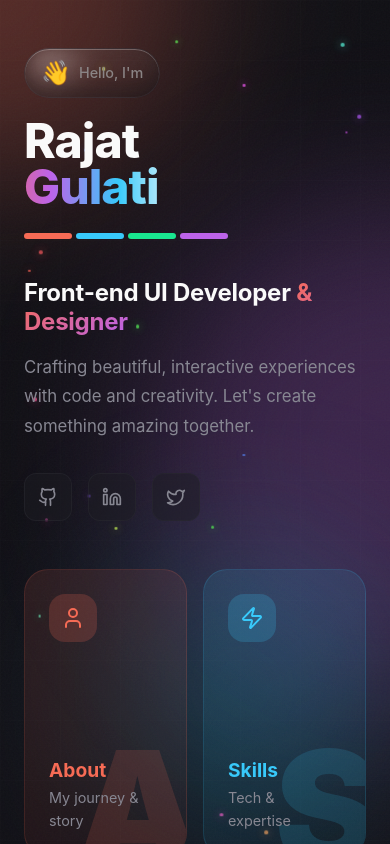
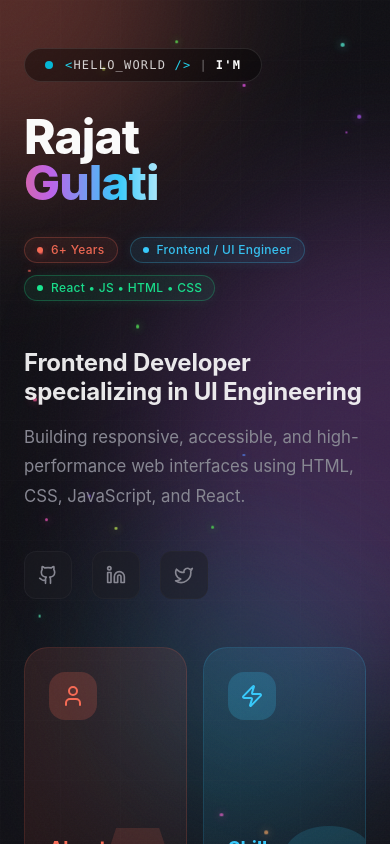
Before and after one commit to repo-rajat/portfolio, a React (Vite) app: page / in a window 390 px wide. Shown: the top 844 px of the page. Built offline with nearby package versions, Linux system fonts and the light colour scheme.

Commit message:
Improved design of Home page

```diff
--- a/src/components/GlowCard.jsx
+++ b/src/components/GlowCard.jsx
@@ -1,36 +1,37 @@
 import { Link } from "react-router-dom";
+import { ArrowLeft } from "lucide-react";
 
 const variantStyles = {
   coral: {
-    text: "text-[hsl(var(--card-coral))]",
+    text: "text-[hsl(var(--coral))]",
     letterColor:
-      "text-[hsl(var(--card-coral)/0.15)] group-hover:text-[hsl(var(--card-coral)/0.35)]",
+      "text-[hsl(var(--coral)/0.15)] group-hover:text-[hsl(var(--coral)/0.35)]",
     iconBg:
-      "bg-[hsl(var(--card-coral)/0.2)] group-hover:bg-[hsl(var(--card-coral)/0.3)]",
+      "bg-[hsl(var(--coral)/0.2)] group-hover:bg-[hsl(var(--coral)/0.3)]",
     glowClass: "glow-coral",
   },
   sky: {
-    text: "text-[hsl(var(--card-sky))]",
+    text: "text-[hsl(var(--sky))]",
     letterColor:
-      "text-[hsl(var(--card-sky)/0.15)] group-hover:text-[hsl(var(--card-sky)/0.35)]",
+      "text-[hsl(var(--sky)/0.15)] group-hover:text-[hsl(var(--sky)/0.35)]",
     iconBg:
-      "bg-[hsl(var(--card-sky)/0.2)] group-hover:bg-[hsl(var(--card-sky)/0.3)]",
+      "bg-[hsl(var(--sky)/0.2)] group-hover:bg-[hsl(var(--sky)/0.3)]",
     glowClass: "glow-sky",
   },
   emerald: {
-    text: "text-[hsl(var(--card-emerald))]",
+    text: "text-[hsl(var(--emerald))]",
     letterColor:
-      "text-[hsl(var(--card-emerald)/0.15)] group-hover:text-[hsl(var(--card-emerald)/0.35)]",
+      "text-[hsl(var(--emerald)/0.15)] group-hover:text-[hsl(var(--emerald)/0.35)]",
     iconBg:
-      "bg-[hsl(var(--card-emerald)/0.2)] group-hover:bg-[hsl(var(--card-emerald)/0.3)]",
+      "bg-[hsl(var(--emerald)/0.2)] group-hover:bg-[hsl(var(--emerald)/0.3)]",
     glowClass: "glow-emerald",
   },
   violet: {
-    text: "text-[hsl(var(--card-violet))]",
+    text: "text-[hsl(var(--violet))]",
     letterColor:
-      "text-[hsl(var(--card-violet)/0.15)] group-hover:text-[hsl(var(--card-violet)/0.35)]",
+      "text-[hsl(var(--violet)/0.15)] group-hover:text-[hsl(var(--violet)/0.35)]",
     iconBg:
-      "bg-[hsl(var(--card-violet)/0.2)] group-hover:bg-[hsl(var(--card-violet)/0.3)]",
+      "bg-[hsl(var(--violet)/0.2)] group-hover:bg-[hsl(var(--violet)/0.3)]",
     glowClass: "glow-violet",
   },
 };
@@ -65,7 +66,7 @@ export function GlowCard(props) {
         `}
         style={{
           boxShadow: isHovered
-            ? `0 0 100px 30px hsl(var(--card-${variant}) / 0.4)`
+            ? `0 0 100px 30px hsl(var(--${variant}) / 0.4)`
             : undefined,
         }}
       >
@@ -87,23 +88,7 @@ export function GlowCard(props) {
           >
             <Icon className={`w-6 h-6 ${styles.text}`} />
           </div>
-          <div
-            className={`w-12 h-12 rounded-full flex items-center justify-center opacity-0 translate-x-[-200%] group-hover:translate-x-0 group-hover:opacity-100 transition-all duration-300 ${styles.iconBg}`}
-          >
-            <svg
-              className={`w-5 h-5 ${styles.text}`}
-              fill="none"
-              viewBox="0 0 24 24"
-              stroke="currentColor"
-            >
-              <path
-                strokeLinecap="round"
-                strokeLinejoin="round"
-                strokeWidth={2}
-                d="M17 8l4 4m0 0l-4 4m4-4H3"
-              />
-            </svg>
-          </div>
+            <ArrowLeft className={`w-6 h-6 ${styles.text} rotate-180 opacity-0 scale-0 group-hover:scale-100 group-hover:opacity-100 transition-all duration-300`} />
         </div>
 
         <div className="relative z-10">
--- a/src/components/PageLayout.jsx
+++ b/src/components/PageLayout.jsx
@@ -4,27 +4,27 @@ import navLinks from "../data/siteData";
 
 const themeClasses = {
   coral: {
-    text: "text-[hsl(var(--card-coral))]",
-    bg: "bg-[hsl(var(--card-coral)/0.1)]",
-    border: "border-[hsl(var(--card-coral)/0.3)]",
+    text: "text-[hsl(var(--coral))]",
+    bg: "bg-[hsl(var(--coral)/0.1)]",
+    border: "border-[hsl(var(--coral)/0.3)]",
     orb: "orb-coral",
   },
   sky: {
-    text: "text-[hsl(var(--card-sky))]",
-    bg: "bg-[hsl(var(--card-sky)/0.1)]",
-    border: "border-[hsl(var(--card-sky)/0.3)]",
+    text: "text-[hsl(var(--sky))]",
+    bg: "bg-[hsl(var(--sky)/0.1)]",
+    border: "border-[hsl(var(--sky)/0.3)]",
     orb: "orb-sky",
   },
   emerald: {
-    text: "text-[hsl(var(--card-emerald))]",
-    bg: "bg-[hsl(var(--card-emerald)/0.1)]",
-    border: "border-[hsl(var(--card-emerald)/0.3)]",
+    text: "text-[hsl(var(--emerald))]",
+    bg: "bg-[hsl(var(--emerald)/0.1)]",
+    border: "border-[hsl(var(--emerald)/0.3)]",
     orb: "orb-emerald",
   },
   violet: {
-    text: "text-[hsl(var(--card-violet))]",
-    bg: "bg-[hsl(var(--card-violet)/0.1)]",
-    border: "border-[hsl(var(--card-violet)/0.3)]",
+    text: "text-[hsl(var(--violet))]",
+    bg: "bg-[hsl(var(--violet)/0.1)]",
+    border: "border-[hsl(var(--violet)/0.3)]",
     orb: "orb-violet",
   },
 };
@@ -48,12 +48,23 @@ export function PageLayout({ children }) {
       <div className="relative z-10 min-h-screen px-6 py-12 lg:px-16 grid items-center">
         <div className="max-w-6xl mx-auto page-enter">
           <div className="flex items-center gap-6 mb-12">
-            <Link
-              to="/"
-              className={`group flex items-center justify-center w-14 h-14 rounded-full border transition-all duration-300 hover:scale-105 ${styles.border} ${styles.bg}`}
-            >
-              <ArrowLeft className={`w-6 h-6 ${styles.text}`} />
-            </Link>
+          <Link
+            to="/"
+            className={`group flex items-center justify-center w-14 h-14 rounded-full border transition-all duration-300 hover:scale-110 ${styles.border} ${styles.bg}`}
+            style={{
+              "--hover-glow": `hsl(var(--${currentPage.theme}))`
+            }}
+            onMouseEnter={(e) => {
+              e.currentTarget.style.boxShadow = `0 0 25px 2px var(--hover-glow)`;
+              e.currentTarget.style.borderColor = `var(--hover-glow)`;
+            }}
+            onMouseLeave={(e) => {
+              e.currentTarget.style.boxShadow = "none";
+              e.currentTarget.style.borderColor = "";
+            }}
+          >
+            <ArrowLeft className={`w-6 h-6 transition-transform ${styles.text}`} />
+          </Link>
 
             <h1 className="type-page-title">
               {titleWords.map((word, i) => (
--- a/src/index.css
+++ b/src/index.css
@@ -36,14 +36,14 @@
     --radius: 1.25rem;
 
     /* Vibrant card colors */
-    --card-coral: 8 90% 65%;
-    --card-coral-dark: 8 85% 45%;
-    --card-sky: 195 95% 60%;
-    --card-sky-dark: 195 90% 40%;
-    --card-emerald: 155 80% 50%;
-    --card-emerald-dark: 155 75% 35%;
-    --card-violet: 280 75% 65%;
-    --card-violet-dark: 280 70% 45%;
+    --coral: 8 90% 65%;
+    --coral-dark: 8 85% 45%;
+    --sky: 195 95% 60%;
+    --sky-dark: 195 90% 40%;
+    --emerald: 155 80% 50%;
+    --emerald-dark: 155 75% 35%;
+    --violet: 280 75% 65%;
+    --violet-dark: 280 70% 45%;
 
     --sidebar-background: 0 0% 98%;
     --sidebar-foreground: 240 5.3% 26.1%;
@@ -196,8 +196,8 @@
 
   /* Glow cards with dramatic effects */
   .glow-coral {
-    background: linear-gradient(145deg, hsl(var(--card-coral) / 0.12), hsl(var(--card-coral-dark) / 0.05));
-    border: 1px solid hsl(var(--card-coral) / 0.15);
+    background: linear-gradient(145deg, hsl(var(--coral) / 0.12), hsl(var(--coral-dark) / 0.05));
+    border: 1px solid hsl(var(--coral) / 0.15);
     position: relative;
     overflow: hidden;
   }
@@ -206,18 +206,18 @@
     content: "";
     position: absolute;
     inset: 0;
-    background: radial-gradient(circle at 50% 120%, hsl(var(--card-coral) / 0.2), transparent 60%);
+    background: radial-gradient(circle at 50% 120%, hsl(var(--coral) / 0.2), transparent 60%);
     opacity: 0;
     transition: opacity 0.5s ease;
   }
 
   .glow-coral:hover {
-    border-color: hsl(var(--card-coral) / 0.6);
+    border-color: hsl(var(--coral) / 0.6);
     box-shadow:
-      0 0 60px hsl(var(--card-coral) / 0.4),
-      0 0 120px hsl(var(--card-coral) / 0.2),
-      0 25px 50px -12px hsl(var(--card-coral) / 0.3),
-      inset 0 0 60px hsl(var(--card-coral) / 0.05);
+      0 0 60px hsl(var(--coral) / 0.4),
+      0 0 120px hsl(var(--coral) / 0.2),
+      0 25px 50px -12px hsl(var(--coral) / 0.3),
+      inset 0 0 60px hsl(var(--coral) / 0.05);
   }
 
   .glow-coral:hover::before {
@@ -225,8 +225,8 @@
   }
 
   .glow-sky {
-    background: linear-gradient(145deg, hsl(var(--card-sky) / 0.12), hsl(var(--card-sky-dark) / 0.05));
-    border: 1px solid hsl(var(--card-sky) / 0.15);
+    background: linear-gradient(145deg, hsl(var(--sky) / 0.12), hsl(var(--sky-dark) / 0.05));
+    border: 1px solid hsl(var(--sky) / 0.15);
     position: relative;
     overflow: hidden;
   }
@@ -235,18 +235,18 @@
     content: "";
     position: absolute;
     inset: 0;
-    background: radial-gradient(circle at 50% 120%, hsl(var(--card-sky) / 0.2), transparent 60%);
+    background: radial-gradient(circle at 50% 120%, hsl(var(--sky) / 0.2), transparent 60%);
     opacity: 0;
     transition: opacity 0.5s ease;
   }
 
   .glow-sky:hover {
-    border-color: hsl(var(--card-sky) / 0.6);
+    border-color: hsl(var(--sky) / 0.6);
     box-shadow:
-      0 0 60px hsl(var(--card-sky) / 0.4),
-      0 0 120px hsl(var(--card-sky) / 0.2),
-      0 25px 50px -12px hsl(var(--card-sky) / 0.3),
-      inset 0 0 60px hsl(var(--card-sky) / 0.05);
+      0 0 60px hsl(var(--sky) / 0.4),
+      0 0 120px hsl(var(--sky) / 0.2),
+      0 25px 50px -12px hsl(var(--sky) / 0.3),
+      inset 0 0 60px hsl(var(--sky) / 0.05);
   }
 
   .glow-sky:hover::before {
@@ -254,8 +254,8 @@
   }
 
   .glow-emerald {
-    background: linear-gradient(145deg, hsl(var(--card-emerald) / 0.12), hsl(var(--card-emerald-dark) / 0.05));
-    border: 1px solid hsl(var(--card-emerald) / 0.15);
+    background: linear-gradient(145deg, hsl(var(--emerald) / 0.12), hsl(var(--emerald-dark) / 0.05));
+    border: 1px solid hsl(var(--emerald) / 0.15);
     position: relative;
     overflow: hidden;
   }
@@ -264,18 +264,18 @@
     content: "";
     position: absolute;
     inset: 0;
-    background: radial-gradient(circle at 50% 120%, hsl(var(--card-emerald) / 0.2), transparent 60%);
+    background: radial-gradient(circle at 50% 120%, hsl(var(--emerald) / 0.2), transparent 60%);
     opacity: 0;
     transition: opacity 0.5s ease;
   }
 
   .glow-emerald:hover {
-    border-color: hsl(var(--card-emerald) / 0.6);
+    border-color: hsl(var(--emerald) / 0.6);
     box-shadow:
-      0 0 60px hsl(var(--card-emerald) / 0.4),
-      0 0 120px hsl(var(--card-emerald) / 0.2),
-      0 25px 50px -12px hsl(var(--card-emerald) / 0.3),
-      inset 0 0 60px hsl(var(--card-emerald) / 0.05);
+      0 0 60px hsl(var(--emerald) / 0.4),
+      0 0 120px hsl(var(--emerald) / 0.2),
+      0 25px 50px -12px hsl(var(--emerald) / 0.3),
+      inset 0 0 60px hsl(var(--emerald) / 0.05);
   }
 
   .glow-emerald:hover::before {
@@ -283,8 +283,8 @@
   }
 
   .glow-violet {
-    background: linear-gradient(145deg, hsl(var(--card-violet) / 0.12), hsl(var(--card-violet-dark) / 0.05));
-    border: 1px solid hsl(var(--card-violet) / 0.15);
+    background: linear-gradient(145deg, hsl(var(--violet) / 0.12), hsl(var(--violet-dark) / 0.05));
+    border: 1px solid hsl(var(--violet) / 0.15);
     position: relative;
     overflow: hidden;
   }
@@ -293,18 +293,18 @@
     content: "";
     position: absolute;
     inset: 0;
-    background: radial-gradient(circle at 50% 120%, hsl(var(--card-violet) / 0.2), transparent 60%);
+    background: radial-gradient(circle at 50% 120%, hsl(var(--violet) / 0.2), transparent 60%);
     opacity: 0;
     transition: opacity 0.5s ease;
   }
 
   .glow-violet:hover {
-    border-color: hsl(var(--card-violet) / 0.6);
+    border-color: hsl(var(--violet) / 0.6);
     box-shadow:
-      0 0 60px hsl(var(--card-violet) / 0.4),
-      0 0 120px hsl(var(--card-violet) / 0.2),
-      0 25px 50px -12px hsl(var(--card-violet) / 0.3),
-      inset 0 0 60px hsl(var(--card-violet) / 0.05);
+      0 0 60px hsl(var(--violet) / 0.4),
+      0 0 120px hsl(var(--violet) / 0.2),
+      0 25px 50px -12px hsl(var(--violet) / 0.3),
+      inset 0 0 60px hsl(var(--violet) / 0.05);
   }
 
   .glow-violet:hover::before {
@@ -454,9 +454,9 @@
   .text-shimmer {
     background: linear-gradient(90deg,
         hsl(var(--foreground)) 0%,
-        hsl(var(--card-coral)) 25%,
-        hsl(var(--card-violet)) 50%,
-        hsl(var(--card-sky)) 75%,
+        hsl(var(--coral)) 25%,
+        hsl(var(--violet)) 50%,
+        hsl(var(--sky)) 75%,
         hsl(var(--foreground)) 100%);
     background-size: 200% auto;
     background-clip: text;
@@ -467,14 +467,14 @@
 
   /* Gradient text */
   .text-gradient-warm {
-    background: linear-gradient(135deg, hsl(var(--card-coral)), hsl(var(--card-violet)));
+    background: linear-gradient(135deg, hsl(var(--coral)), hsl(var(--violet)));
     background-clip: text;
     -webkit-background-clip: text;
     -webkit-text-fill-color: transparent;
   }
 
   .text-gradient-cool {
-    background: linear-gradient(135deg, hsl(var(--card-sky)), hsl(var(--card-emerald)));
+    background: linear-gradient(135deg, hsl(var(--sky)), hsl(var(--emerald)));
     background-clip: text;
     -webkit-background-clip: text;
     -webkit-text-fill-color: transparent;
@@ -489,19 +489,19 @@
   }
 
   .orb-coral {
-    background: hsl(var(--card-coral) / 0.3);
+    background: hsl(var(--coral) / 0.3);
   }
 
   .orb-violet {
-    background: hsl(var(--card-violet) / 0.25);
+    background: hsl(var(--violet) / 0.25);
   }
 
   .orb-sky {
-    background: hsl(var(--card-sky) / 0.2);
+    background: hsl(var(--sky) / 0.2);
   }
 
   .orb-emerald {
-    background: hsl(var(--card-emerald) / 0.2);
+    background: hsl(var(--emerald) / 0.2);
   }
 
   /* Glass card */
@@ -948,8 +948,6 @@
     grid-auto-flow: column;
     grid-auto-columns: minmax(110px, 150px);
     gap: 0.8rem;
-    overflow-x: auto;
-    overflow-y: visible;
     padding: 2rem 2rem 4rem;
     scroll-snap-type: x mandatory;
     scroll-behavior: smooth;
@@ -1003,26 +1001,16 @@
     color: hsl(var(--foreground));
   }
 
-  .portfolio-thumb.is-active {
-    opacity: 1;
-    border-color: color-mix(in srgb, var(--accent) 75%, transparent);
-    box-shadow:
-      0 24px 35px -30px color-mix(in srgb, var(--accent) 75%, transparent),
-      0 0 0 1px color-mix(in srgb, var(--accent) 45%, transparent),
-      0 0 24px color-mix(in srgb, var(--accent) 55%, transparent);
-    transform: translateY(-4px);
-  }
-
   .portfolio-thumb.is-active img {
     filter: saturate(1) brightness(0.95);
     transform: scale(1.03);
   }
 
-  .portfolio-thumb:hover {
+  .portfolio-thumb:hover, .portfolio-thumb.is-active {
     opacity: 0.95;
     border-color: color-mix(in srgb, var(--accent) 70%, transparent);
     box-shadow:
-      0 24px 50px -24px color-mix(in srgb, var(--accent) 85%, transparent),
+      0 24px 150px -24px color-mix(in srgb, var(--accent) 85%, transparent),
       0 0 0 1px color-mix(in srgb, var(--accent) 45%, transparent),
       0 0 24px color-mix(in srgb, var(--accent) 55%, transparent);
     transform: translateY(-5px);
@@ -1373,6 +1361,7 @@
 
   .pill-reactive {
     position: relative;
+    overflow: hidden;
     isolation: isolate;
     border-radius: 9999px;
   }
@@ -1382,10 +1371,6 @@
     position: absolute;
     inset: 0;
     border-radius: inherit;
-    background: radial-gradient(circle at 20% 20%,
-        hsl(0 0% 100% / 0.25),
-        hsl(0 0% 100% / 0.04) 30%,
-        transparent 40%);
     opacity: 1;
     filter: blur(8px);
     box-shadow:
@@ -1400,25 +1385,12 @@
     inset: -10%;
     border-radius: inherit;
     background: linear-gradient(120deg,
-        transparent 25%,
+        transparent 20%,
         hsl(0 0% 100% / 0.55) 45%,
         transparent 70%);
-    opacity: 0.35;
+    opacity: 0.3;
     mix-blend-mode: screen;
-    animation: pill-sheen 6s ease-in-out infinite;
+    animation: pill-sheen 5s ease-in-out infinite;
     pointer-events: none;
   }
-
-  .pill-surface {
-    position: relative;
-    z-index: 1;
-    background: linear-gradient(135deg,
-        hsl(0 0% 100% / 0.08),
-        hsl(0 0% 100% / 0.02));
-    border: 1px solid hsl(0 0% 100% / 0.18);
-    box-shadow:
-      inset 0 1px 0 hsl(0 0% 100% / 0.25),
-      inset 0 -10px 18px hsl(240 10% 4% / 0.35),
-      0 10px 30px hsl(240 10% 4% / 0.35);
-  }
 }
--- a/src/pages/About.jsx
+++ b/src/pages/About.jsx
@@ -48,11 +48,11 @@ const TimelineItem = ({ title, subtitle, date, description, type, isLast }) => (
       <GlowCard className="p-6 group-hover:-translate-y-1 transform transition-transform duration-300">
         <div className="mb-4 flex flex-col justify-between gap-2 sm:flex-row sm:items-center">
           <div>
-            <h3 className="text-xl font-semibold text-white group-hover:text-orange-500 transition-colors">{title}</h3>
+            <h3 className="text-xl font-semibold group-hover:text-[hsl(var(--coral))] transition-colors">{title}</h3>
             <p className="text-sm font-medium text-gray-400">{subtitle}</p>
           </div>
           <div className="flex items-center gap-1.5 rounded-full bg-white/5 px-3 py-1 text-xs font-medium text-gray-300 border border-white/5">
-            <Calendar size={12} className="text-orange-500" />
+            <Calendar size={12} className="text-[hsl(var(--coral))]" />
             <span>{date}</span>
           </div>
         </div>
@@ -77,7 +77,7 @@ export default function About() {
           </div>
 
           <div className="mt-10 flex flex-wrap gap-4">
-            <button className="flex items-center gap-2 rounded-lg bg-orange-500 px-6 py-3 font-semibold text-white shadow-lg shadow-orange-500/20 hover:-translate-y-0.5 transition-transform">
+            <button className="flex items-center gap-2 rounded-lg bg-[hsl(var(--coral))] px-6 py-3 font-semibold text-white shadow-lg shadow-orange-500/20 hover:-translate-y-0.5 transition-transform">
               <Download size={18} /><span>Resume</span>
             </button>
             <div className="flex gap-3">
--- a/src/pages/Index.jsx
+++ b/src/pages/Index.jsx
@@ -2,6 +2,8 @@ import { useState } from "react";
 import { GlowCard } from "../components/GlowCard";
 import { Github, Linkedin, Twitter } from "lucide-react";
 import navLinks from "../data/siteData";
+import Chip from "../utilities/Chip";
+import IconButton from "../utilities/IconButton";
 
 function Index() {
   const [hoveredIndex, setHoveredIndex] = useState(null);
@@ -16,60 +18,61 @@ function Index() {
     <div className="min-h-screen animated-gradient-bg noise-overlay overflow-hidden">
       <div className="fixed inset-0 grid-bg opacity-30 pointer-events-none" />
 
+      {/* Background Orbs */}
       <div className="orb orb-coral w-96 h-96 -top-48 -left-48 animate-float-slow" />
       <div className="orb orb-violet w-[500px] h-[500px] top-1/4 -right-64 animate-float-delayed" />
       <div className="orb orb-sky w-72 h-72 bottom-0 left-1/4 animate-float-delayed-2" />
 
       <div className="relative z-10 min-h-screen px-6 py-12 lg:py-0 lg:px-16">
         <div className="max-w-7xl mx-auto min-h-screen flex flex-col lg:flex-row lg:items-center gap-12 lg:gap-20 page-enter">
-          <div className="lg:w-1/2 inline-block">
-            <div className="orbit-wrapper rounded-full mb-5">
-              <div className="pill-reactive rounded-full overflow-hidden">
-                <div className="pill-surface inline-flex items-center gap-2 px-4 py-2 rounded-full border border-border/50">
-                  <span className="text-2xl">👋</span>
-                  <span className="type-body-sm font-medium text-[#8a8485]">
-                    Hello, I'm
-                  </span>
-                </div>
-              </div>
+
+          {/* Left Content Section */}
+          <div className="lg:w-1/2">
+
+            {/* 1. Animated Greeting Chip */}
+            <div className="animate-slideUp relative flex items-center gap-3 px-5 py-2 bg-black/40 border border-white/10 rounded-full mb-8 w-fit backdrop-blur-md">
+              <span className="flex h-2 w-2 relative">
+                <span className="animate-ping absolute inline-flex h-full w-full rounded-full bg-cyan-400 opacity-75"></span>
+                <span className="relative inline-flex rounded-full h-2 w-2 bg-cyan-500"></span>
+              </span>
+              <p className="text-xs md:text-sm font-mono tracking-widest uppercase text-white/80">
+                <span className="text-cyan-400">&lt;</span>
+                hello_world
+                <span className="text-cyan-400"> /&gt;</span>
+                <span className="ml-2 text-white/40">|</span>
+                <span className="ml-2 text-white font-semibold">I'm</span>
+              </p>
             </div>
 
-            <h1 className="type-hero mb-3">
+            <h1 className="type-hero mb-6">
               <span className="text-foreground">Rajat</span>
               <br />
               <span className="text-shimmer">Gulati</span>
             </h1>
 
-            <div className="flex gap-1 my-6 origin-left">
-              <div className="w-12 h-1.5 rounded-full bg-[hsl(var(--card-coral))]" />
-              <div className="w-12 h-1.5 rounded-full bg-[hsl(var(--card-sky))]" />
-              <div className="w-12 h-1.5 rounded-full bg-[hsl(var(--card-emerald))]" />
-              <div className="w-12 h-1.5 rounded-full bg-[hsl(var(--card-violet))]" />
+            {/* 2. Professional Chip Layout - Clean & Integrated */}
+            <div className="flex flex-wrap gap-3 mt-8">
+              <Chip name={'6+ Years'} color={'coral'} />
+              <Chip name={'Frontend / UI Engineer'} color={'sky'} />
+              <Chip name={'React • JS • HTML • CSS'} color={'emerald'} />
             </div>
 
-            <h2 className="type-hero-subtitle text-foreground mt-10 mb-4">
-              Front-end UI Developer
-              <span className="text-gradient-warm"> & Designer</span>
+            <h2 className="type-hero-subtitle text-white/90 mt-12 mb-4 font-medium">
+              Frontend Developer specializing in UI Engineering
             </h2>
 
-            <p className="type-body-lg text-muted-foreground max-w-md mb-8">
-              Crafting beautiful, interactive experiences with code and
-              creativity. Let's create something amazing together.
+            <p className="type-body-lg text-muted-foreground max-w-md mb-10 leading-relaxed">
+              Building responsive, accessible, and high-performance web interfaces using HTML, CSS, JavaScript, and React.
             </p>
 
-            <div className="flex gap-4">
+            <div className="flex gap-5">
               {socialIcons.map(({ icon: Icon, href }, i) => (
-                <a
-                  key={i}
-                  href={href}
-                  className="w-12 h-12 rounded-xl bg-secondary/50 border border-border/50 flex items-center justify-center hover:bg-secondary hover:border-border transition-all duration-300 group"
-                >
-                  <Icon className="w-5 h-5 text-muted-foreground group-hover:text-foreground transition-colors" />
-                </a>
+                <IconButton key={i} href={href} Icon={Icon} />
               ))}
             </div>
           </div>
 
+          {/* Right Navigation Cards Section */}
           <div className="lg:w-1/2">
             <div className="grid grid-cols-2 gap-4 md:gap-6">
               {navLinks.map((item, index) => (
@@ -97,6 +100,14 @@ function Index() {
           </div>
         </div>
       </div>
+
+      <style>{`
+        @keyframes slideUp {
+          from { opacity: 0; transform: translateY(10px); }
+          to { opacity: 1; transform: translateY(0); }
+        }
+        .animate-slideUp { animation: slideUp 0.6s ease-out forwards; }
+      `}</style>
     </div>
   );
 }
--- a/src/pages/Portfolio.jsx
+++ b/src/pages/Portfolio.jsx
@@ -80,7 +80,7 @@ function Portfolio() {
 
         {/* Main Glassmorphic Card */}
         <GlowCard
-          accentColor={activeProject?.accentColor || 'hsl(var(--card-sky))'}
+          accentColor={activeProject?.accentColor || 'hsl(var(--sky))'}
           className="min-h-[400px] lg:h-[450px]"
         >
           <div className="grid lg:grid-cols-2 h-full">
--- /dev/null
+++ b/src/utilities/Chip.jsx
@@ -0,0 +1,27 @@
+import React from "react";
+
+function Chip({ name, color }) {
+  return (
+    <span
+      className="inline-flex items-center gap-2 px-3 py-1 border rounded-full backdrop-blur-md transition-all duration-300 hover:bg-white/[0.02]"
+      style={{
+        borderColor: `hsl(var(--${color})/0.25)`,
+        color: `hsl(var(--${color})/0.95)`,
+        backgroundColor: `hsl(var(--${color})/0.08)`,
+        boxShadow: `0 0 15px -5px hsl(var(--${color})/0.2)`,
+      }}
+    >
+      {/* Tiny glowing indicator dot */}
+      <span
+        className="w-1.5 h-1.5 rounded-full"
+        style={{ backgroundColor: `hsl(var(--${color}))` }}
+      />
+
+      <span className="text-xs md:text-sm font-medium tracking-wide cursor-default whitespace-nowrap">
+        {name}
+      </span>
+    </span>
+  );
+}
+
+export default Chip;
--- /dev/null
+++ b/src/utilities/IconButton.jsx
@@ -0,0 +1,14 @@
+import React from "react";
+
+function IconButton({Icon, href}) {
+  return (
+    <a
+      href={href}
+      className="w-12 h-12 rounded-xl bg-secondary/50 border border-border/50 flex items-center justify-center hover:bg-secondary hover:border-border transition-all duration-300 group"
+    >
+        <Icon className="w-5 h-5 text-muted-foreground group-hover:text-foreground transition-colors" />
+    </a>
+  );
+}
+
+export default IconButton;
```
Also changed, not shown: src/data/aboutData.js (+4 -4 lines), src/pages/Contact.jsx (+13 -13 lines), src/pages/Skills.jsx (+9 -9 lines), 5 other files (tests, documents, lock files or other folders).
